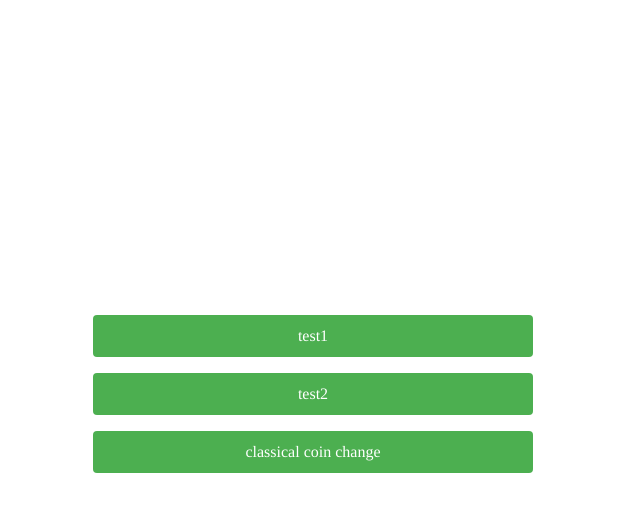
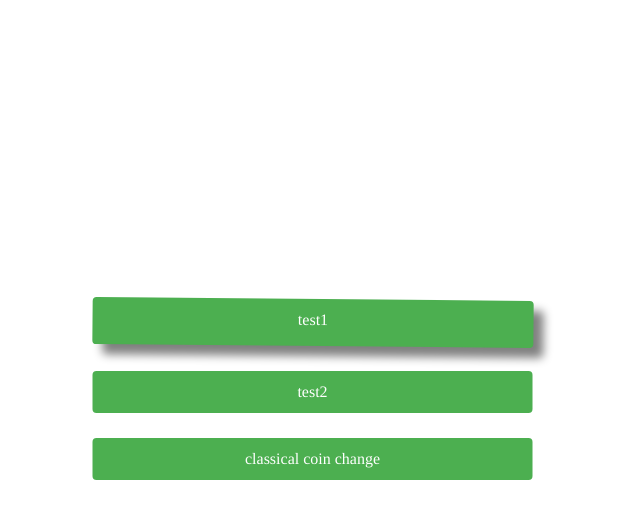
Before and after one commit to yatharthkatyayan/dpvisual, a React (Create React App) app: page / in a window 1280 px wide. In both pictures the pointer is over the element "test1". Shown: the top 518 px of the page, without its empty margins (327-967 px from the left). Built offline with nearby package versions, Linux system fonts and the light colour scheme.

Commit message:
changes made on Mon, Oct 19, 2020  9:38:05 AM

```diff
--- a/src/App.css
+++ b/src/App.css
@@ -1,3 +1,9 @@
+.homepage_button:hover {
+  box-shadow: 10px 10px 10px grey;
+  width: 401px;
+  height: 23px;
+  transform: rotate(0.5deg);
+}
 .padder {
   padding-right: 5px;
   padding-left: 5px;
@@ -67,7 +73,7 @@
   font-family: Times;
   width: 400px;
   margin-top: 4px;
-  margin-bottom: 16px;
+  margin-bottom: 25px;
   text-decoration: none;
   background-color: #4caf50;
   color: white;
@@ -75,6 +81,7 @@
   border: none;
   border-radius: 4px;
   cursor: pointer;
+  transition: width 3s, height 3s, transform 100ms;
 }
 .input_field_size {
   font-family: Times;
@@ -101,7 +108,6 @@
   width: 75px;
   border-radius: 50%;
   border-width: 1px;
-  border-color: blueviolet;
 }
 .row {
   display: inline-block;
--- a/src/homepage.jsx
+++ b/src/homepage.jsx
@@ -6,19 +6,19 @@ import { Link, BrowserRouter as Router, Route } from "react-router-dom";
 
 class Home extends Component {
   state = {};
-  test1() {}
+
   render() {
     return (
       <div>
         <Router>
           <Route path="/" exact component={Home}>
-            <div className="coin_input">
+            <div className="coin_input ">
               <Link to="/test1">
-                <div className=" homepage_button">test1</div>
+                <div className=" homepage_button ">test1</div>
               </Link>
 
               <Link to="/test2">
-                <div className=" homepage_button">test2</div>
+                <div className=" homepage_button ">test2</div>
               </Link>
 
               <Link to="/coins_grid">
```
